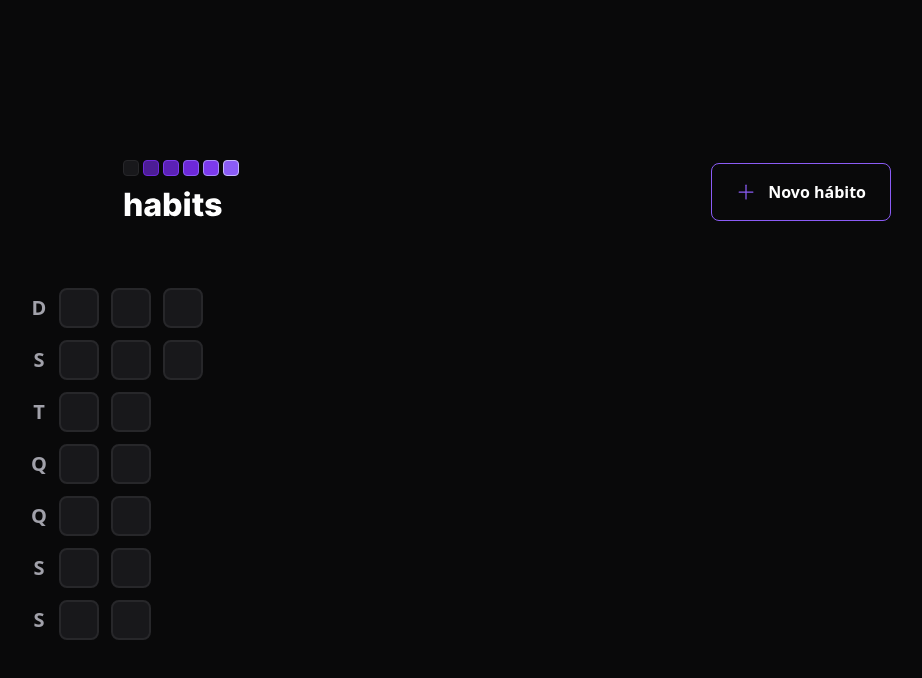
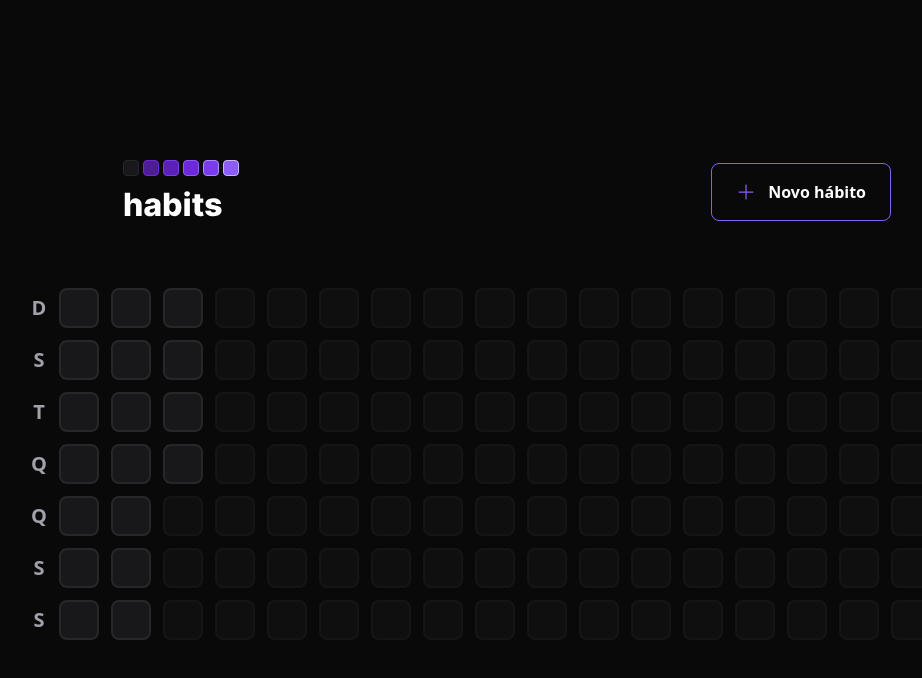
Before and after one commit to SheilaNS/nlw-setup, a React (Vite) app in the folder web/: page / in a window 1280 px wide. Shown: the top 678 px of the page, without its empty margins (133-1055 px from the left). Built offline with nearby package versions, Linux system fonts and the light colour scheme.

Commit message:
feat(web): table of days started

```diff
--- a/web/index.html
+++ b/web/index.html
@@ -4,7 +4,7 @@
     <meta charset="UTF-8" />
     <link rel="icon" type="image/svg+xml" href="/vite.svg" />
     <meta name="viewport" content="width=device-width, initial-scale=1.0" />
-    <title>Vite + React + TS</title>
+    <title>habits</title>
   </head>
   <body class="bg-background text-white">
     <div id="root"></div>
--- a/web/package.json
+++ b/web/package.json
@@ -9,6 +9,7 @@
     "preview": "vite preview"
   },
   "dependencies": {
+    "dayjs": "^1.11.7",
     "phosphor-react": "^1.4.1",
     "react": "^18.2.0",
     "react-dom": "^18.2.0"
--- a/web/src/components/SummaryTable.tsx
+++ b/web/src/components/SummaryTable.tsx
@@ -1,6 +1,10 @@
+import { generateRangeDates } from "../utils/generate-range-dates";
 import { HabitDay } from "./HabitDay";
 
 const weekDays = ["D", "S", "T", "Q", "Q", "S", "S"];
+const summaryDates = generateRangeDates();
+const minSummaryDates = 18 * 7;
+const daysToFill = minSummaryDates - summaryDates.length;
 
 export function SummaryTable() {
   return (
@@ -17,22 +21,16 @@ export function SummaryTable() {
       </div>
 
       <div className="grid grid-rows-7 grid-flow-col gap-3">
-        <HabitDay />
-        <HabitDay />
-        <HabitDay />
-        <HabitDay />
-        <HabitDay />
-        <HabitDay />
-        <HabitDay />
-        <HabitDay />
-        <HabitDay />
-        <HabitDay />
-        <HabitDay />
-        <HabitDay />
-        <HabitDay />
-        <HabitDay />
-        <HabitDay />
-        <HabitDay />
+        {summaryDates.map((date) => (
+          <HabitDay key={date.toString()} />
+        ))}
+        {daysToFill > 0 &&
+          Array.from({ length: daysToFill }).map((_, i) => (
+            <div
+              key={i}
+              className="w-10 h-10 bg-zinc-900 border-2 border-zinc-800 rounded-lg opacity-40 cursor-not-allowed"
+            ></div>
+          ))}
       </div>
     </div>
   );
--- /dev/null
+++ b/web/src/utils/generate-range-dates.ts
@@ -0,0 +1,16 @@
+import dayjs from 'dayjs';
+
+export function generateRangeDates() {
+  const firstYearDay = dayjs().startOf('year');
+  const today = new Date();
+
+  const dates = [];
+  let compareDate = firstYearDay;
+
+  while(compareDate.isBefore(today)) {
+    dates.push(compareDate.toDate());
+    compareDate = compareDate.add(1, 'day');
+  };
+
+  return dates;
+}
```
Also changed, not shown: 1 other file (tests, documents, lock files or other folders).
